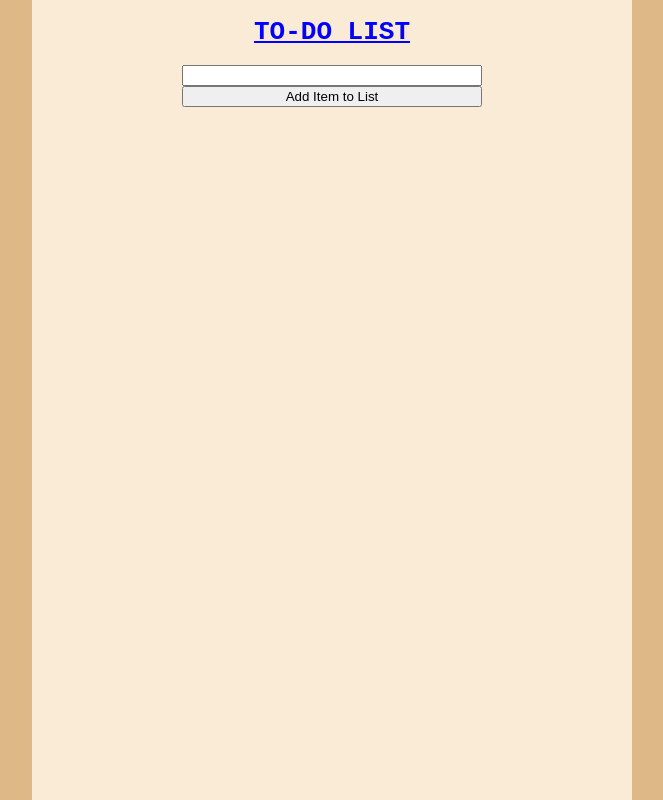
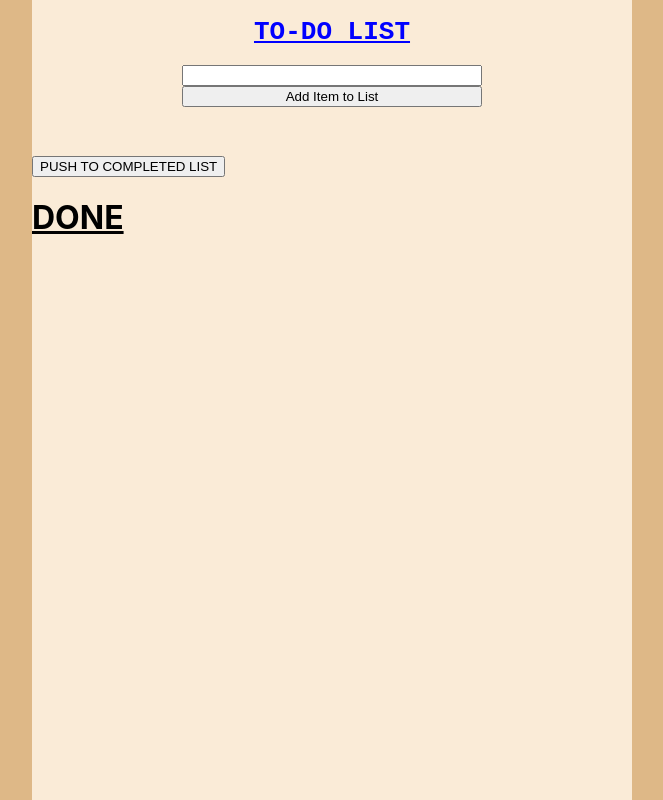
Before and after one commit to horsellcommon/CN-Todo-List-Activity, a React (Create React App) app: page / in a window 1280 px wide. Shown: the top 800 px of the page, without its empty margins (308-971 px from the left). Built offline with nearby package versions, Linux system fonts and the light colour scheme.

Commit message:
Basic code and layout for second 'Done' list

```diff
--- a/src/App.js
+++ b/src/App.js
@@ -1,5 +1,6 @@
 import './App.css';
 import InputText from './components/List';
+import FinishedList from './components/Completed';
 
 
 function App() {
@@ -7,6 +8,7 @@ function App() {
     <div id="main-box">
       <h1 id="header">TO-DO LIST</h1>
       <InputText />
+      <FinishedList />
     </div>
   )
 }
--- a/src/components/Completed.js
+++ b/src/components/Completed.js
@@ -0,0 +1,27 @@
+import { useState } from "react";
+
+const FinishedList = () => {
+    const [list, setList] = useState([]);
+
+    const addToList = () => {
+        const temporary = [...list];
+        temporary.push();
+        setList(temporary);
+    };
+
+    return (
+        <div>
+            <button onClick={addToList}>PUSH TO COMPLETED LIST</button>
+            <h1><u>DONE</u></h1>
+            <div id="mapper">
+                <ul>
+                    {list.map((item, chindex) => {
+                        return <li key={item}>{item}</li>;
+                    })}
+                </ul>
+            </div>
+        </div>
+    )
+}
+
+export default FinishedList
```
